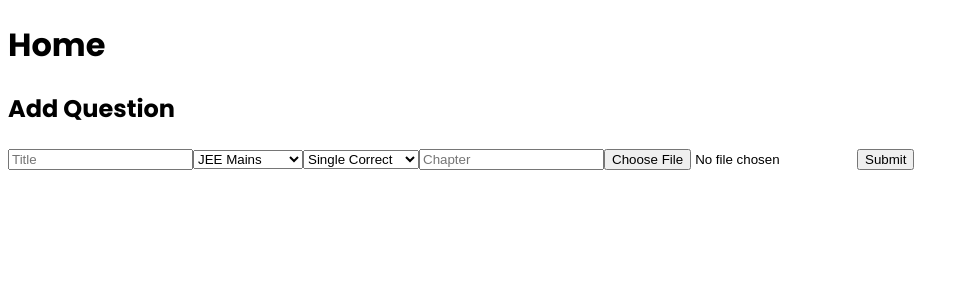
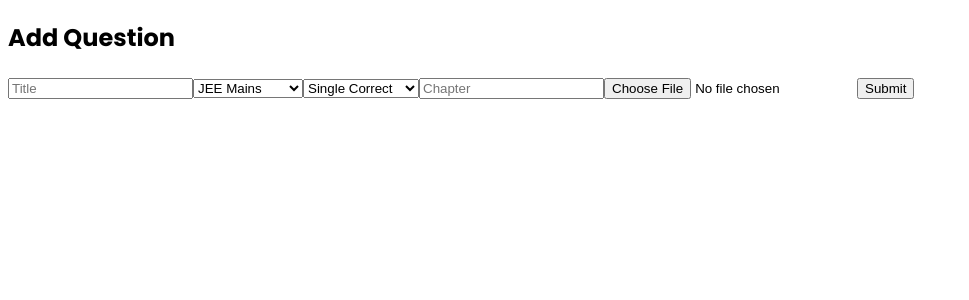
Before and after one commit to Abhi-shek26/PhyJEEcs, a React (Vite) app in the folder frontend/: page / in a window 1280 px wide. Shown: the top 300 px of the page, without its empty margins (0-969 px from the left). Built offline with nearby package versions, Linux system fonts and the light colour scheme.

Commit message:
some insertion done

```diff
--- a/frontend/src/Components/Home.jsx
+++ b/frontend/src/Components/Home.jsx
@@ -3,7 +3,6 @@ import AddQuestion from "./AddQuestion"
 const Home = () => {
   return (
     <div>
-      <h1>Home</h1>
       <AddQuestion />
     </div>
   )
--- a/frontend/src/Components/Signup.jsx
+++ b/frontend/src/Components/Signup.jsx
@@ -47,7 +47,7 @@ const Signup = () => {
                     <button type="submit" className="auth-button">Signup</button>
                 </form>
                 <div className="auth-footer">
-                    Already a member? <a href="/">Login</a>
+                    Already a member? <a href="/login">Login</a>
                 </div>
             </div>
         </div>
```
